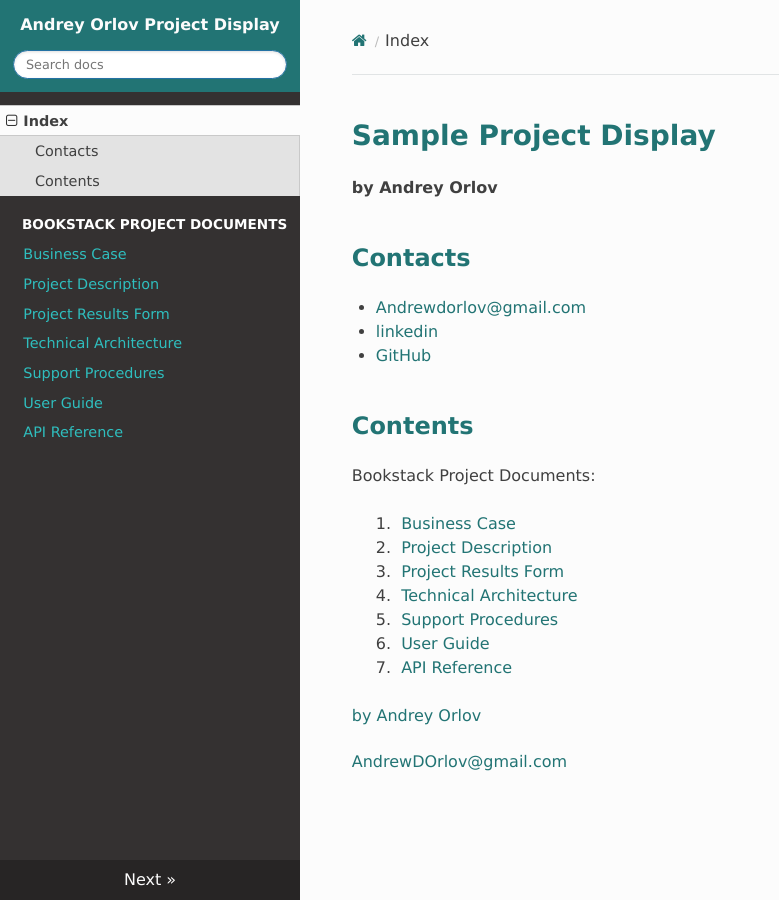
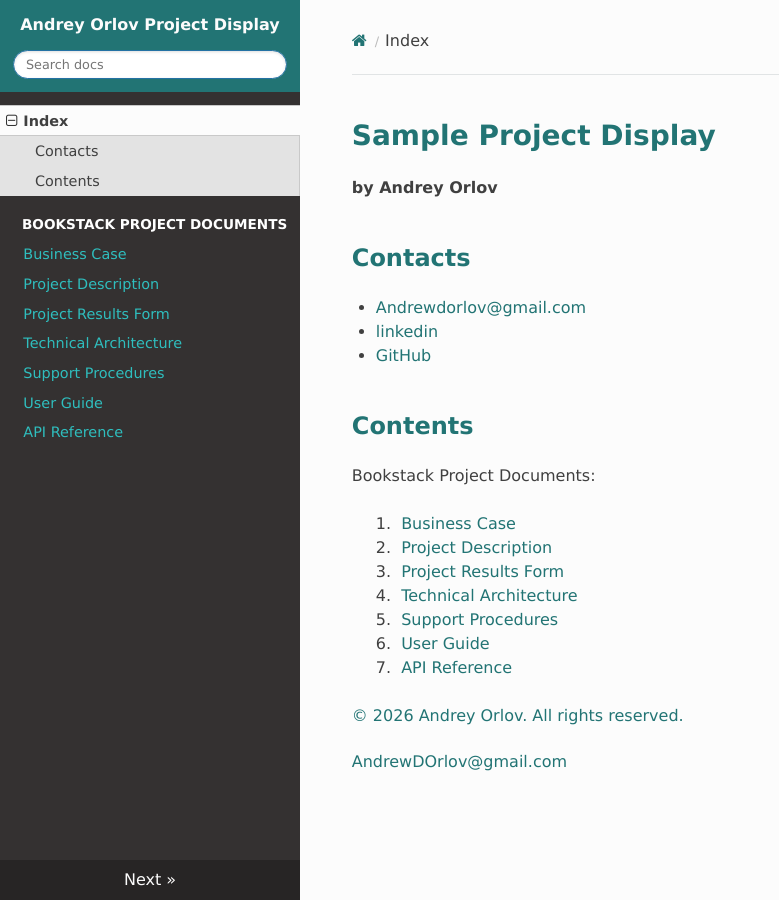
Before and after one commit to AndrewDOrlov/andrewdorlov.github.io, an MkDocs documentation site: the page built from docs/index.md, in a window 1280 px wide. Shown: the whole page, without its empty margins (0-779 px from the left). Built offline with MkDocs 1.6.1, drawn with Linux system fonts in a browser that asks for light colours; nearby versions of some CDN libraries.

```diff
--- a/overrides/main.html
+++ b/overrides/main.html
@@ -6,7 +6,7 @@
 
 {% block footer %}
     <div class = "footer">
-        <p>by Andrey Orlov</p>
+        <p>&copy; 2026 Andrey Orlov. All rights reserved.</p>
         <a href="mailto:AndrewDOrlov@gmail.com">AndrewDOrlov@gmail.com</a>
     </div>
 {% endblock %}
```
Also changed, not shown: docs/images/bookstack/BC/BookStackDocumentationWorkflow.png, docs/images/cv/profile.jpg (deleted).
